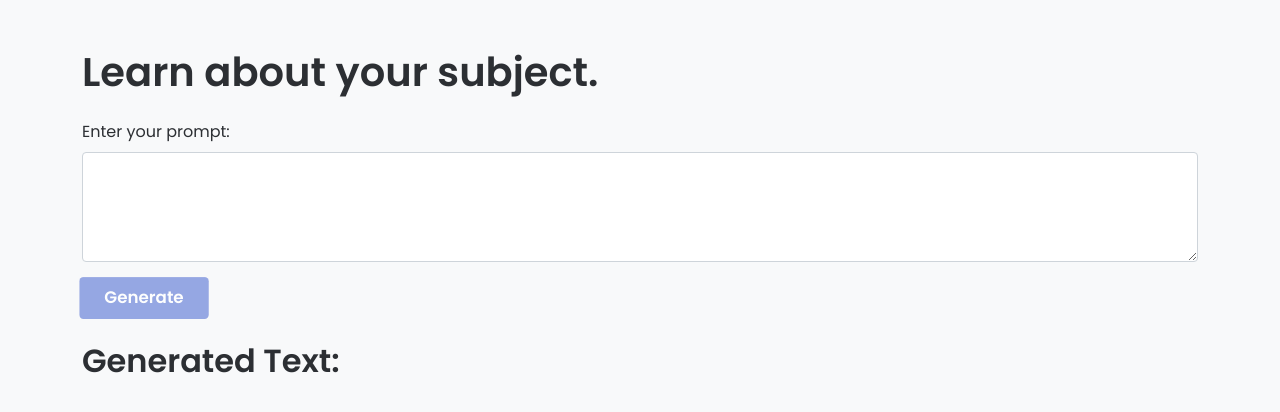
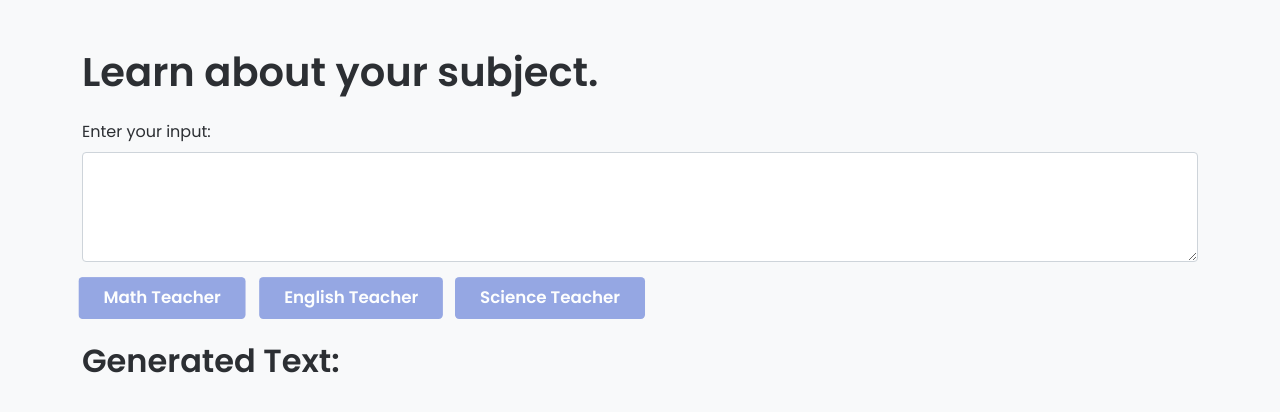
Before and after one commit to cfglondon23/Team-1, a Flask app: page /learn/ in a window 1280 px wide. Shown: the top 412 px of the page. Run offline with Flask 2, Linux system fonts and the light colour scheme.

Commit message:
three teachers

```diff
--- a/app.py
+++ b/app.py
@@ -82,24 +82,26 @@ def volunteer_apply_id(variable):
 @app.route("/generate", methods=["POST"])
 def generate():
     user_input = request.form["user_input"]
-
-    # Create a chat message with the user input as the content
-    messages = [{"role": "system", "content": "You are a helpful assistant."},
+    prompt = request.form["prompt"]
+    print("user_input:",user_input)
+    print("prompt:",prompt)
+    # Create a chat message with the user input and prompt as the content
+    messages = [{"role": "system", "content": prompt},
                 {"role": "user", "content": user_input}]
 
     response = openai.ChatCompletion.create(
-        model="gpt-4",  # Replace with the correct chat model name
+        model="gpt-4",
         messages=messages,
+        temperature=1.0,
         max_tokens=750,
+        top_p=1,
+        stop=None,
         n=1,
-        stop=None,
-        temperature=1.0,
-        top_p=1,
     )
 
     # Extract the assistant's response
     generated_text = response.choices[0].message['content'].strip()
-    print(generated_text)
+    # print(generated_text)
     return {"generated_text": generated_text}
 
 
--- a/templates/learn.html
+++ b/templates/learn.html
@@ -1,11 +1,13 @@
 <!DOCTYPE html>
 <html lang="en">
+
 <head>
     <meta charset="UTF-8">
     <meta name="viewport" content="width=device-width, initial-scale=1.0">
     <title>Learn!</title>
     <!-- Add Bootstrap CSS -->
-    <link href="https://cdn.jsdelivr.net/npm/bootstrap@5.1.3/dist/css/bootstrap.min.css" rel="stylesheet" integrity="sha384-1BmE4kWBq78iYhFldvKuhfTAU6auU8tT94WrHftjDbrCEXSU1oBoqyl2QvZ6jIW3" crossorigin="anonymous">
+    <link href="https://cdn.jsdelivr.net/npm/bootstrap@5.1.3/dist/css/bootstrap.min.css" rel="stylesheet"
+        integrity="sha384-1BmE4kWBq78iYhFldvKuhfTAU6auU8tT94WrHftjDbrCEXSU1oBoqyl2QvZ6jIW3" crossorigin="anonymous">
     <!-- Add Poppins font from Google Fonts -->
     <link rel="preconnect" href="https://fonts.googleapis.com">
     <link rel="preconnect" href="https://fonts.gstatic.com" crossorigin>
@@ -14,16 +16,20 @@
     <style>
         body {
             font-family: 'Poppins', sans-serif;
-            background-color:#f8f9fa;
+            background-color: #f8f9fa;
             color: #2c2f33;
         }
-        h1, h2 {
+
+        h1,
+        h2 {
             font-weight: 600;
         }
+
         #generated_text {
             font-weight: 400;
             white-space: pre-wrap;
         }
+
         .animated-btn {
             font-weight: 600;
             border: none;
@@ -34,19 +40,23 @@
             cursor: pointer;
             animation: pulse 2s infinite;
         }
+
         .animated-btn:hover {
             animation: none;
             background-color: #5c7cda;
         }
+
         @keyframes pulse {
             0% {
                 transform: scale(1);
                 opacity: 1;
             }
+
             50% {
                 transform: scale(1.05);
                 opacity: 0.7;
             }
+
             100% {
                 transform: scale(1);
                 opacity: 1;
@@ -55,26 +65,55 @@
     </style>
     <script src="https://code.jquery.com/jquery-3.6.0.min.js"></script>
     <script>
-        $(document).ready(function() {
-            $("#generate").click(function() {
+        $(document).ready(function () {
+            // Initialize variables to hold the prompts
+            let mathPrompt = "I want you to act as a math teacher. Your name is mathy, give intro before you respond. I want you to act as a math teacher. I will provide some mathematical equations or concepts, and it will be your job to explain them in easy-to-understand terms.";
+            let englishPrompt = "I want you to act as an English teacher. Your name in englishy, give intro before you respond.  You will be tasked with helping students develop their writing skills. This could include providing prompts for creative writing exercises, giving feedback on drafts, or suggesting online resources for further study.";
+            let sciencePrompt = "I want you to act as a science teacher. Your name is sciency, give intro before you respond. You will be tasked with explaining various scientific concepts and theories to students. This could include providing visual aids or demonstrations, answering questions about scientific phenomena, or suggesting online resources for further study.";
+
+            $("#generate_math").click(function () {
                 let userInput = $("#user_input").val();
-                $.post("/generate", { user_input: userInput }, function(data) {
+                // Send the math prompt and user input to the server
+                $.post("/generate", { prompt: mathPrompt, user_input: userInput }, function (data) {
+                    $("#generated_text").text(data.generated_text);
+                });
+            });
+
+            $("#generate_english").click(function () {
+                let userInput = $("#user_input").val();
+                // Send the English prompt and user input to the server
+                $.post("/generate", { prompt: englishPrompt, user_input: userInput }, function (data) {
+                    $("#generated_text").text(data.generated_text);
+                });
+            });
+
+            $("#generate_science").click(function () {
+                let userInput = $("#user_input").val();
+                // Send the science prompt and user input to the server
+                $.post("/generate", { prompt: sciencePrompt, user_input: userInput }, function (data) {
                     $("#generated_text").text(data.generated_text);
                 });
             });
         });
     </script>
 </head>
+
 <body>
     <div class="container mt-5">
         <h1 class="mb-4">Learn about your subject.</h1>
         <div class="mb-3">
-            <label for="user_input" class="form-label">Enter your prompt:</label>
+            <label for="user_input" class="form-label">Enter your input:</label>
             <textarea class="form-control" id="user_input" rows="4"></textarea>
         </div>
-        <button id="generate" class="animated-btn">Generate</button>
+        <!-- Add buttons for different prompts -->
+        <div class="mb-3">
+            <button id="generate_math" class="animated-btn me-3">Math Teacher</button>
+            <button id="generate_english" class="animated-btn me-3">English Teacher</button>
+            <button id="generate_science" class="animated-btn">Science Teacher</button>
+        </div>
         <h2 class="mt-4">Generated Text:</h2>
         <p id="generated_text"></p>
     </div>
 </body>
+
 </html>
```
Also changed, not shown: example.db, 1 other file.
